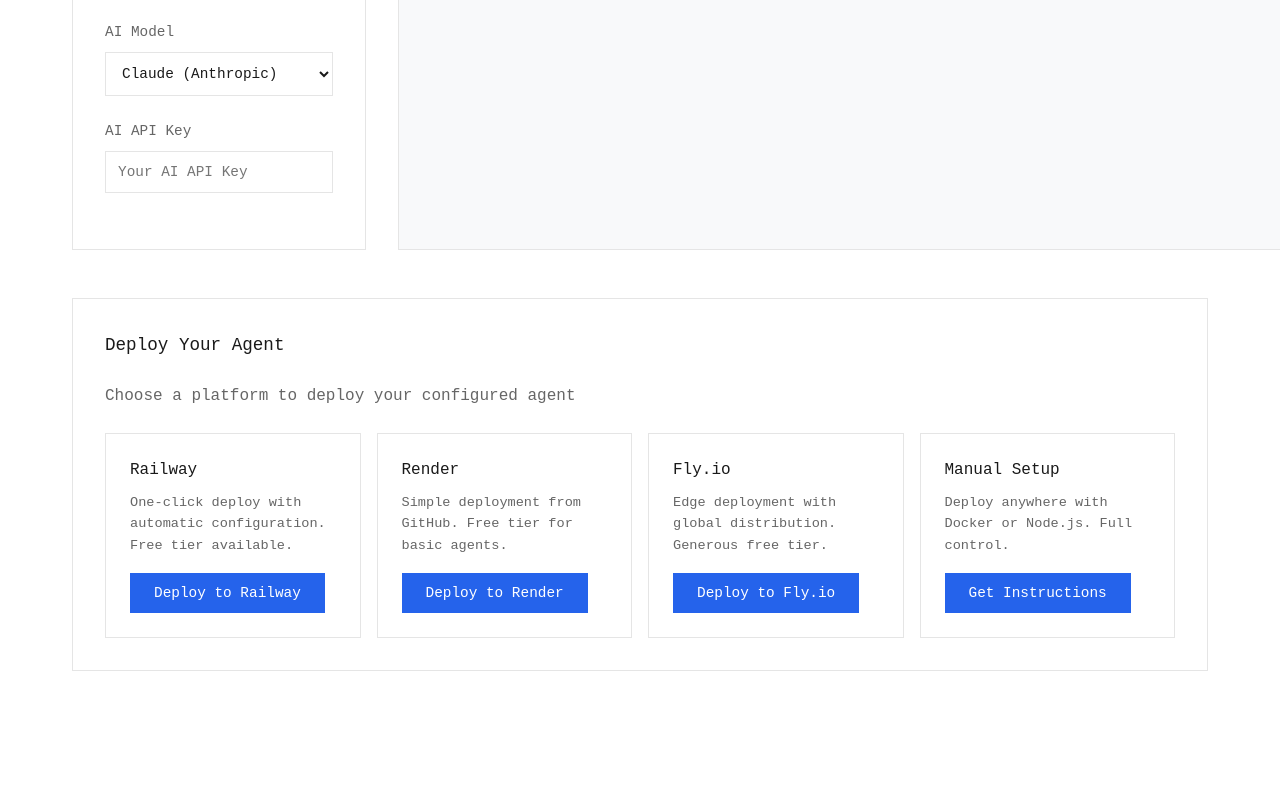
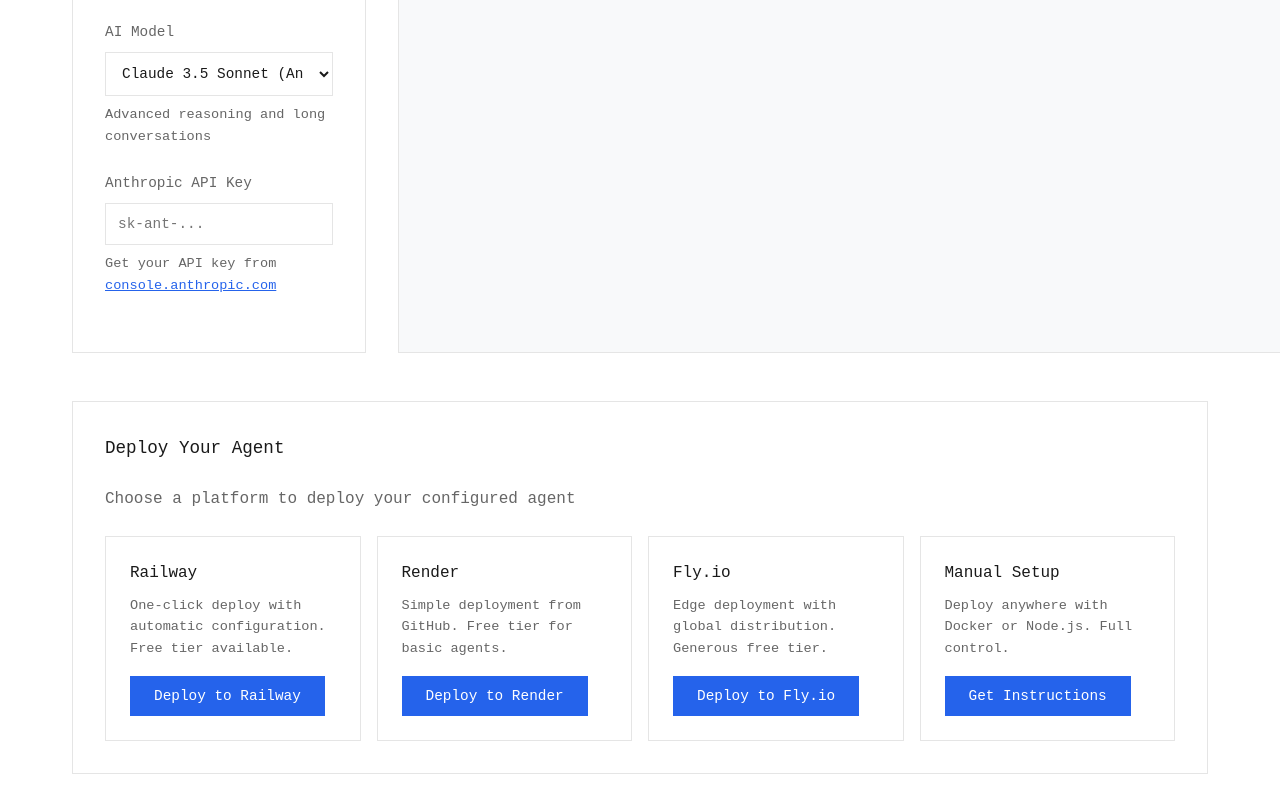
Before and after one commit to warelayagent/warelay-agent, a website: page website/builder.html in a window 1280 px wide. Shown: the part 1314-2126 px from the top of the page. Before the commit the page ends 2033 px from the top, so only its background shows below. Drawn offline with Linux system fonts and the light colour scheme.

Commit message:
Add multiple AI models to agent builder: Claude, GPT-4, Grok, Gemini, Llama, Mixtral, DeepSeek with dynamic configuration

```diff
--- a/website/builder.html
+++ b/website/builder.html
@@ -342,15 +342,25 @@
                     <div class="form-group">
                         <label for="aiModel">AI Model</label>
                         <select id="aiModel">
-                            <option value="claude">Claude (Anthropic)</option>
-                            <option value="gpt4">GPT-4 (OpenAI)</option>
-                            <option value="static">Static templates</option>
+                            <option value="claude">Claude 3.5 Sonnet (Anthropic) - Best reasoning</option>
+                            <option value="gpt4">GPT-4 Turbo (OpenAI) - Fast & capable</option>
+                            <option value="gpt4o">GPT-4o (OpenAI) - Multimodal</option>
+                            <option value="grok">Grok (xAI) - Real-time X integration</option>
+                            <option value="gemini">Gemini Pro (Google) - Long context</option>
+                            <option value="llama">Llama 3.1 (Meta) - Open source</option>
+                            <option value="mixtral">Mixtral 8x7B (Mistral) - Fast inference</option>
+                            <option value="deepseek">DeepSeek (Open source) - Code-focused</option>
+                            <option value="static">Static templates (No AI)</option>
                         </select>
+                        <small id="modelDescription" style="display: block; margin-top: 0.5rem; color: var(--text-secondary); font-size: 0.85rem;">Advanced reasoning and long conversations</small>
                     </div>
 
                     <div class="form-group" id="aiKeyGroup">
-                        <label for="aiApiKey">AI API Key</label>
-                        <input type="password" id="aiApiKey" placeholder="Your AI API Key">
+                        <label for="aiApiKey" id="aiKeyLabel">Anthropic API Key</label>
+                        <input type="password" id="aiApiKey" placeholder="sk-ant-...">
+                        <small style="display: block; margin-top: 0.5rem; color: var(--text-secondary); font-size: 0.85rem;">
+                            Get your API key from <a href="#" id="apiKeyLink" target="_blank" style="color: var(--accent);">console.anthropic.com</a>
+                        </small>
                     </div>
                 </div>
 
@@ -515,8 +525,44 @@
 
         document.getElementById('aiModel').addEventListener('change', (e) => {
             config.aiModel = e.target.value;
+            updateModelInfo(e.target.value);
             updatePreview();
         });
+
+        function updateModelInfo(model) {
+            const descriptions = {
+                'claude': 'Advanced reasoning and long conversations',
+                'gpt4': 'Fast responses with strong capabilities',
+                'gpt4o': 'Multimodal understanding (text, images, audio)',
+                'grok': 'Real-time X/Twitter integration and wit',
+                'gemini': 'Extremely long context (up to 1M tokens)',
+                'llama': 'Open source, self-hostable',
+                'mixtral': 'Fast inference with good quality',
+                'deepseek': 'Optimized for code and technical tasks',
+                'static': 'Pre-written templates (no AI required)'
+            };
+
+            const apiKeys = {
+                'claude': { label: 'Anthropic API Key', placeholder: 'sk-ant-...', link: 'https://console.anthropic.com' },
+                'gpt4': { label: 'OpenAI API Key', placeholder: 'sk-...', link: 'https://platform.openai.com/api-keys' },
+                'gpt4o': { label: 'OpenAI API Key', placeholder: 'sk-...', link: 'https://platform.openai.com/api-keys' },
+                'grok': { label: 'xAI API Key', placeholder: 'xai-...', link: 'https://console.x.ai' },
+                'gemini': { label: 'Google AI API Key', placeholder: 'AIza...', link: 'https://makersuite.google.com/app/apikey' },
+                'llama': { label: 'Groq API Key (for Llama)', placeholder: 'gsk_...', link: 'https://console.groq.com' },
+                'mixtral': { label: 'Mistral API Key', placeholder: 'api_...', link: 'https://console.mistral.ai' },
+                'deepseek': { label: 'DeepSeek API Key', placeholder: 'sk-...', link: 'https://platform.deepseek.com' },
+                'static': { label: 'No API Key Required', placeholder: 'N/A', link: '#' }
+            };
+
+            document.getElementById('modelDescription').textContent = descriptions[model] || '';
+
+            if (apiKeys[model]) {
+                document.getElementById('aiKeyLabel').textContent = apiKeys[model].label;
+                document.getElementById('aiApiKey').placeholder = apiKeys[model].placeholder;
+                document.getElementById('apiKeyLink').href = apiKeys[model].link;
+                document.getElementById('aiKeyGroup').style.display = model === 'static' ? 'none' : 'block';
+            }
+        }
 
         document.getElementById('aiApiKey').addEventListener('input', (e) => {
             config.aiApiKey = e.target.value;
@@ -632,6 +678,7 @@
         }
 
         // Initialize
+        updateModelInfo('claude'); // Set default model info
         updatePreview();
     </script>
 </body>
```
